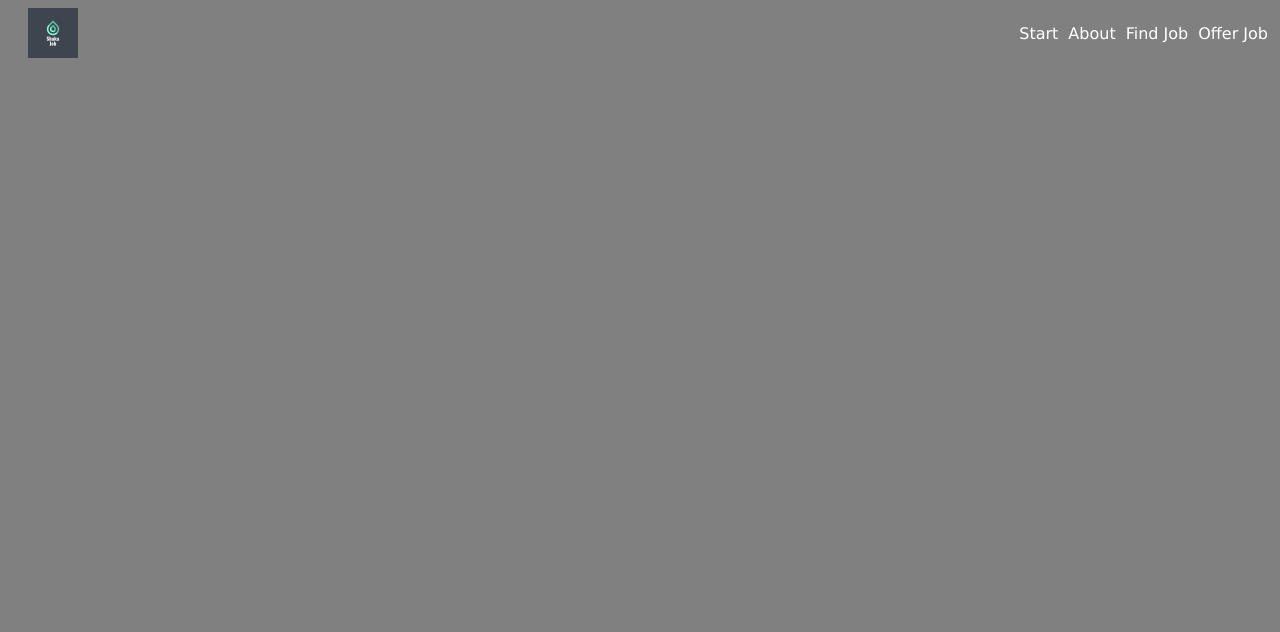
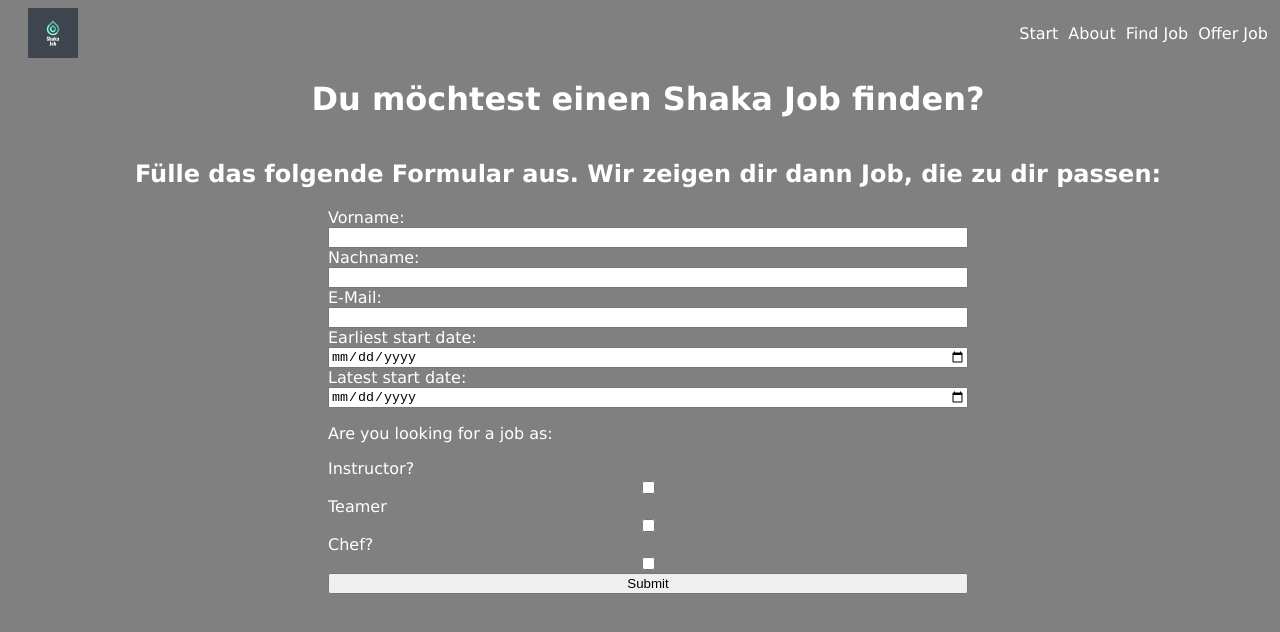
Before and after one commit to Jannolo/shaka-job, a plain HTML site: page find-job.html in a window 1280 px wide. Drawn offline with Linux system fonts and the light colour scheme.

Commit message:
Commit 3

```diff
--- /dev/null
+++ b/find-job.css
@@ -0,0 +1,19 @@
+@import url(style.css);
+
+body {
+    color: white;
+
+}
+
+main {
+    display: flex;
+    flex-direction: column;
+    align-items: center;
+}
+
+
+form {
+    width: 50%;
+    display: flex;
+    flex-direction: column;
+}
--- a/find-job.html
+++ b/find-job.html
@@ -1,12 +1,15 @@
 <!DOCTYPE html>
 <html lang="en">
+
 <head>
     <meta charset="UTF-8">
     <meta http-equiv="X-UA-Compatible" content="IE=edge">
     <meta name="viewport" content="width=device-width, initial-scale=1.0">
-    <link rel="stylesheet" href="style.css">
+    <link rel="stylesheet" href="find-job.css">
     <title>Find a Shaka Job</title>
+    <link rel="shortcut icon" href="img\shaka-job-logo.png" type="image/x-icon">
 </head>
+
 <body>
     <header>
         <div class="logo"><img src="img\shaka-job-logo.png" alt="Shaka Job logo"></div>
@@ -20,5 +23,33 @@
         </nav>
 
     </header>
+    <main>
+        <h1>Du möchtest einen Shaka Job finden?</h1>
+
+        <h2>Fülle das folgende Formular aus. Wir zeigen dir dann Job, die zu dir passen:</h2>
+
+        <form action="">
+            <label for="vorname">Vorname:</label>
+            <input type="text" name="Vorname" id="vorname">
+            <label for="nachname">Nachname:</label>
+            <input type="text" name="Nachname" id="nachname">
+            <label for="email">E-Mail:</label>
+            <input type="email" name="E-Mail" id="email">
+            <label for="earliest_start">Earliest start date:</label>
+            <input type="date" name="Earliest Start" id="earliest_start">
+            <label for="latest_start">Latest start date:</label>
+            <input type="date" name="Latest Start" id="latest_start">
+            <p>Are you looking for a job as:</p>
+            <label for="instructor">Instructor?</label>
+            <input type="checkbox" name="Instructor" id="instructor">
+            <label for="teamer">Teamer</label>
+            <input type="checkbox" name="Teamer" id="teamer">
+            <label for="chef">Chef?</label>
+            <input type="checkbox" name="Chef" id="chef">
+            <input type="submit" value="Submit">
+
+        </form>
+    </main>
 </body>
+
 </html>
```
Also changed, not shown: about.html (+1 -0 lines), index.html (+1 -0 lines), offer-job.html (+1 -0 lines), style.css (line endings or trailing spaces).
